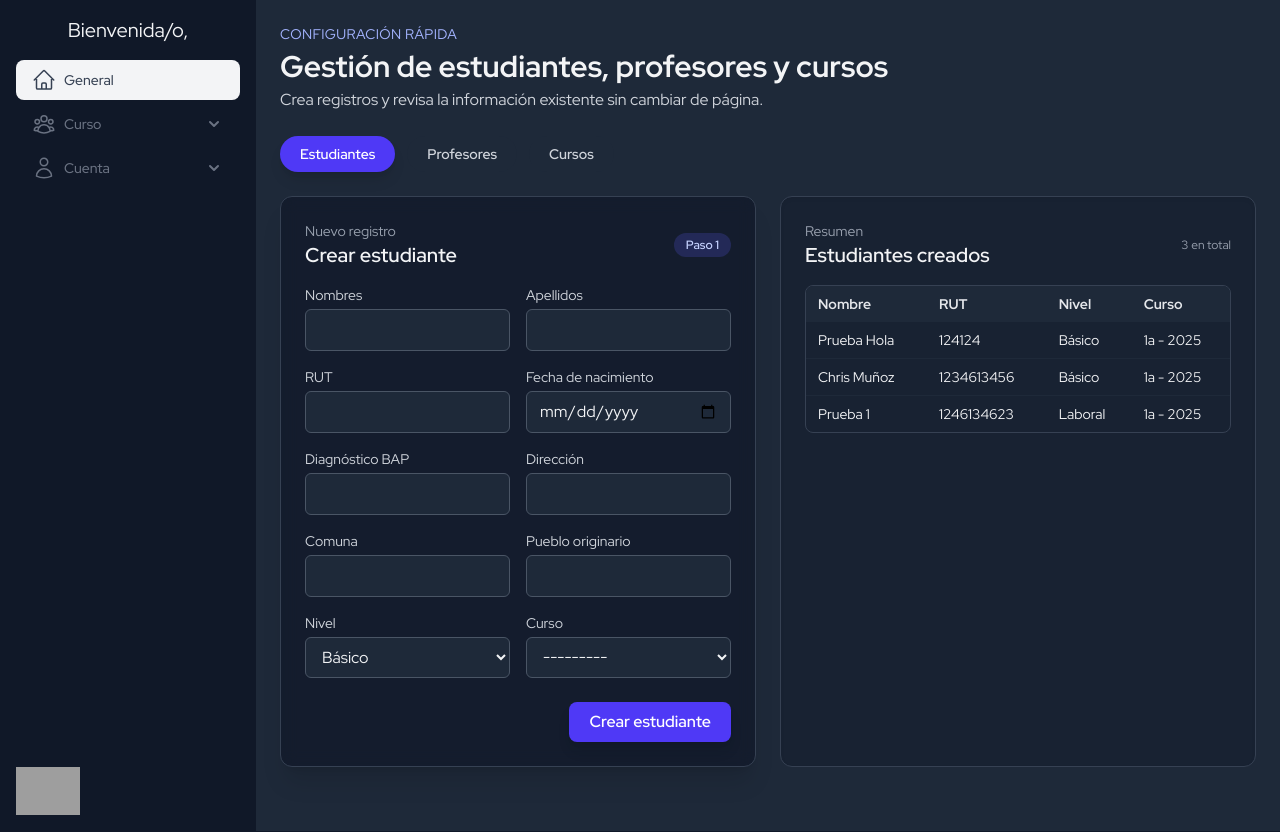
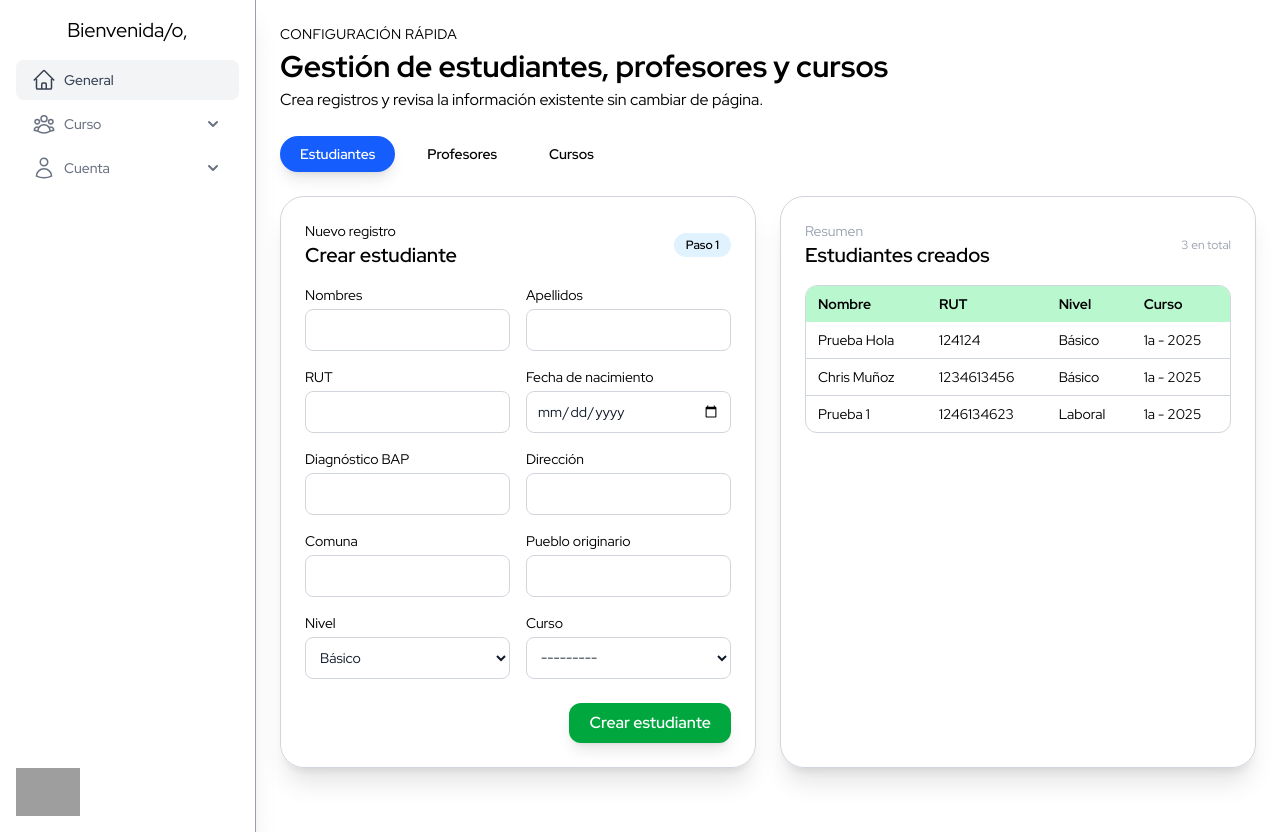
Before and after one commit to CToph02/proyectoalenkura, a Django app: page /core/gestion in a window 1280 px wide. Run offline with Django 5.2, Linux system fonts and the light colour scheme; data comes from the database, SQL or seed files in the repository; both versions use the stored data as it was after the commit; grey boxes are pictures that could not be loaded.

Commit message:
CToph02: se mejoró visualmente los colores en modo claro

```diff
--- a/alenkura/aula/templates/aula/proyecto.html
+++ b/alenkura/aula/templates/aula/proyecto.html
@@ -4,9 +4,9 @@
 {% block content %}
 <div class="mb-6 flex items-center justify-between">
   <div>
-    <p class="text-sm uppercase tracking-wide text-indigo-400">Proyecto de aula</p>
+    <p class="text-sm uppercase tracking-wide text-indigo-600 dark:text-indigo-400">Proyecto de aula</p>
     <h1 class="text-3xl font-bold text-white">Proyecto de aula</h1>
-    <p class="mt-2 text-sm text-gray-300">Selecciona qué quieres hacer: crear un nuevo proyecto o revisar los que ya fueron creados.</p>
+    <p class="mt-2 text-sm text-gray-400">Selecciona qué quieres hacer: crear un nuevo proyecto o revisar los que ya fueron creados.</p>
   </div>
 </div>
 
--- a/alenkura/core/forms.py
+++ b/alenkura/core/forms.py
@@ -49,6 +49,22 @@ class EstudianteForm(BaseStyledModelForm):
             "nivel": "Nivel",
             "curso": "Curso",
         }
+    def __init__(self, *args, **kwargs):
+        super().__init__(*args, **kwargs)
+
+        # Iteramos sobre todos los campos del formulario
+        for field_name, field in self.fields.items():
+            # Definimos las clases de Tailwind comunes para todos los inputs
+            # bg-white: fondo blanco
+            # text-gray-900: texto oscuro
+            # border-gray-300: borde gris suave
+            # rounded-lg: bordes redondeados
+            # w-full: ancho completo
+            # p-2.5: padding interno
+            css_classes = 'bg-white border border-gray-300 text-gray-900 text-sm rounded-lg focus:ring-blue-500 focus:border-blue-500 block w-full p-2.5 dark:bg-gray-700 dark:border-gray-600 dark:placeholder-gray-400 dark:text-white'
+
+            # Agregamos las clases al widget existente
+            field.widget.attrs.update({'class': css_classes})
 
 
 class ProfesorForm(BaseStyledModelForm):
@@ -94,12 +110,27 @@ class ProfesorForm(BaseStyledModelForm):
             user.save()
         return user
 
+    def __init__(self, *args, **kwargs):
+        super().__init__(*args, **kwargs)
+
+        for field_name, field in self.fields.items():
+            css_classes = 'bg-white border border-gray-300 text-gray-900 text-sm rounded-lg focus:ring-blue-500 focus:border-blue-500 block w-full p-2.5 dark:bg-gray-700 dark:border-gray-600 dark:placeholder-gray-400 dark:text-white'
+
+            # Agregamos las clases al widget existente
+            field.widget.attrs.update({'class': css_classes})
+
 
 class CursoForm(BaseStyledModelForm):
     def __init__(self, *args, **kwargs):
         super().__init__(*args, **kwargs)
         self.fields["sala_id"].required = False
         self.fields["sala_id"].empty_label = "Sin sala asignada"
+
+        for field_name, field in self.fields.items():
+            css_classes = 'bg-white border border-gray-300 text-gray-900 text-sm rounded-lg focus:ring-blue-500 focus:border-blue-500 block w-full p-2.5 dark:bg-gray-700 dark:border-gray-600 dark:placeholder-gray-400 dark:text-white'
+
+            # Agregamos las clases al widget existente
+            field.widget.attrs.update({'class': css_classes})
 
     class Meta:
         model = Curso
--- a/alenkura/core/templates/gestion.html
+++ b/alenkura/core/templates/gestion.html
@@ -5,9 +5,9 @@
 {% block content %}
 <section class="space-y-6">
   <header class="flex flex-col gap-1">
-    <p class="text-sm uppercase tracking-wide text-indigo-300">Configuración rápida</p>
+    <p class="text-sm uppercase tracking-wide dark:text-indigo-300">Configuración rápida</p>
     <h1 class="text-3xl font-bold">Gestión de estudiantes, profesores y cursos</h1>
-    <p class="text-gray-300">Crea registros y revisa la información existente sin cambiar de página.</p>
+    <p class="dark:text-gray-300">Crea registros y revisa la información existente sin cambiar de página.</p>
   </header>
 
   {% if messages %}
@@ -38,20 +38,20 @@
   <div class="space-y-10">
     <div data-panel="estudiantes" class="{% if active_tab != 'estudiantes' %}hidden{% endif %} space-y-6">
       <div class="grid gap-6 lg:grid-cols-2">
-        <form method="post" class="rounded-xl border border-gray-700 bg-gray-900/70 p-6 shadow-xl backdrop-blur">
+        <form method="post" class="rounded-3xl border border-gray-300 dark:border-gray-200 dark:bg-gray-900/70 p-6 shadow-xl backdrop-blur">
           {% csrf_token %}
           <input type="hidden" name="active_tab" value="estudiantes">
           <div class="flex items-center justify-between">
             <div>
-              <p class="text-sm text-gray-400">Nuevo registro</p>
+              <p class="text-sm dark:text-gray-400">Nuevo registro</p>
               <h2 class="text-xl font-semibold">Crear estudiante</h2>
             </div>
-            <span class="rounded-full bg-indigo-500/20 px-3 py-1 text-xs font-semibold text-indigo-200">Paso 1</span>
+            <span class="rounded-full px-3 py-1 text-xs font-semibold bg-sky-100 dark:bg-indigo-500/20 dark:text-indigo-200">Paso 1</span>
           </div>
           <div class="mt-4 grid gap-4 md:grid-cols-2">
             {% for field in estudiante_form %}
             <div>
-              <label class="mb-1 block text-sm text-gray-300">{{ field.label }}</label>
+              <label class="mb-1 block text-sm dark:text-gray-300">{{ field.label }}</label>
               {{ field }}
               {% if field.help_text %}
               <p class="text-xs text-gray-400">{{ field.help_text }}</p>
@@ -64,13 +64,13 @@
           </div>
           <div class="mt-6 flex justify-end">
             <button type="submit"
-              class="rounded-lg bg-indigo-600 px-5 py-2 font-semibold text-white shadow-lg transition hover:bg-indigo-500 focus:outline-none focus:ring-2 focus:ring-indigo-300">
+              class="rounded-xl bg-green-600 px-5 py-2 font-semibold text-white shadow-lg transition hover:bg-indigo-500 focus:outline-none focus:ring-2 focus:ring-indigo-300">
               Crear estudiante
             </button>
           </div>
         </form>
 
-        <div class="rounded-xl border border-gray-700 bg-gray-900/40 p-6 shadow-inner">
+        <div class="rounded-3xl border border-gray-300 dark:border-gray-700 dark:bg-gray-900/40 p-6 shadow-xl">
           <div class="flex items-center justify-between">
             <div>
               <p class="text-sm text-gray-400">Resumen</p>
@@ -78,9 +78,9 @@
             </div>
             <span class="text-xs text-gray-400">{{ estudiantes|length }} en total</span>
           </div>
-          <div class="mt-4 max-h-[28rem] overflow-auto rounded-lg border border-gray-700">
+          <div class="rounded-xl mt-4 max-h-[28rem] overflow-auto border border-gray-300 dark:border-gray-700">
             <table class="min-w-full text-sm">
-              <thead class="bg-gray-800 text-gray-200">
+              <thead class="bg-green-200 dark:bg-gray-800 dark:text-gray-200">
                 <tr class="text-left">
                   <th class="px-3 py-2">Nombre</th>
                   <th class="px-3 py-2">RUT</th>
@@ -88,9 +88,9 @@
                   <th class="px-3 py-2">Curso</th>
                 </tr>
               </thead>
-              <tbody class="divide-y divide-gray-800">
+              <tbody class="divide-y divide-gray-300 dark:divide-gray-800">
                 {% for estudiante in estudiantes %}
-                <tr class="hover:bg-gray-800/60">
+                <tr class="hover:bg-green-50 dark:hover:bg-gray-800/60">
                   <td class="px-3 py-2">{{ estudiante.first_name }} {{ estudiante.last_name }}</td>
                   <td class="px-3 py-2">{{ estudiante.rut }}</td>
                   <td class="px-3 py-2">{{ estudiante.get_nivel_display }}</td>
@@ -110,7 +110,7 @@
 
     <div data-panel="profesores" class="{% if active_tab != 'profesores' %}hidden{% endif %} space-y-6">
       <div class="grid gap-6 lg:grid-cols-2">
-        <form method="post" class="rounded-xl border border-gray-700 bg-gray-900/70 p-6 shadow-xl backdrop-blur">
+        <form method="post" class="rounded-3xl border border-gray-300 dark:border-gray-700 dark:bg-gray-900/70 p-6 shadow-xl backdrop-blur">
           {% csrf_token %}
           <input type="hidden" name="active_tab" value="profesores">
           <div class="flex items-center justify-between">
@@ -118,12 +118,12 @@
               <p class="text-sm text-gray-400">Nuevo registro</p>
               <h2 class="text-xl font-semibold">Crear profesor</h2>
             </div>
-            <span class="rounded-full bg-indigo-500/20 px-3 py-1 text-xs font-semibold text-indigo-200">Paso 2</span>
+            <span class="rounded-full px-3 py-1 text-xs font-semibold bg-sky-100 dark:bg-indigo-500/20 dark:text-indigo-200">Paso 2</span>
           </div>
           <div class="mt-4 grid gap-4 md:grid-cols-2">
             {% for field in profesor_form %}
             <div>
-              <label class="mb-1 block text-sm text-gray-300">{{ field.label }}</label>
+              <label class="mb-1 block text-sm dark:text-gray-300">{{ field.label }}</label>
               {{ field }}
               {% if field.help_text %}
               <p class="text-xs text-gray-400">{{ field.help_text }}</p>
@@ -136,13 +136,13 @@
           </div>
           <div class="mt-6 flex justify-end">
             <button type="submit"
-              class="rounded-lg bg-indigo-600 px-5 py-2 font-semibold text-white shadow-lg transition hover:bg-indigo-500 focus:outline-none focus:ring-2 focus:ring-indigo-300">
+              class="rounded-xl bg-green-600 px-5 py-2 font-semibold text-white shadow-lg transition hover:bg-green-500 focus:outline-none focus:ring-2 focus:ring-indigo-300">
               Crear profesor
             </button>
           </div>
         </form>
 
-        <div class="rounded-xl border border-gray-700 bg-gray-900/40 p-6 shadow-inner">
+        <div class="rounded-3xl border border-gray-300 dark:border-gray-700 dark:bg-gray-900/40 p-6 shadow-xl">
           <div class="flex items-center justify-between">
             <div>
               <p class="text-sm text-gray-400">Resumen</p>
@@ -150,9 +150,9 @@
             </div>
             <span class="text-xs text-gray-400">{{ profesores|length }} en total</span>
           </div>
-          <div class="mt-4 max-h-[28rem] overflow-auto rounded-lg border border-gray-700">
+          <div class="rounded-xl mt-4 max-h-[28rem] overflow-auto border border-gray-300 dark:border-gray-700">
             <table class="min-w-full text-sm">
-              <thead class="bg-gray-800 text-gray-200">
+              <thead class="bg-green-200 dark:bg-gray-800 dark:text-gray-200">
                 <tr class="text-left">
                   <th class="px-3 py-2">Usuario</th>
                   <th class="px-3 py-2">Nombre</th>
@@ -160,9 +160,9 @@
                   <th class="px-3 py-2">Profesión</th>
                 </tr>
               </thead>
-              <tbody class="divide-y divide-gray-800">
+              <tbody class="divide-y divide-gray-300 dark:divide-gray-800">
                 {% for profesor in profesores %}
-                <tr class="hover:bg-gray-800/60">
+                <tr class="hover:bg-green-50 dark:hover:bg-gray-800/60">
                   <td class="px-3 py-2">{{ profesor.username }}</td>
                   <td class="px-3 py-2">{{ profesor.get_full_name|default:'Sin nombre' }}</td>
                   <td class="px-3 py-2">{{ profesor.email|default:'-' }}</td>
@@ -182,7 +182,7 @@
 
     <div data-panel="cursos" class="{% if active_tab != 'cursos' %}hidden{% endif %} space-y-6">
       <div class="grid gap-6 lg:grid-cols-2">
-        <form method="post" class="rounded-xl border border-gray-700 bg-gray-900/70 p-6 shadow-xl backdrop-blur">
+        <form method="post" class="rounded-3xl border border-gray-300 dark:border-gray-700 dark:bg-gray-900/70 p-6 shadow-xl backdrop-blur">
           {% csrf_token %}
           <input type="hidden" name="active_tab" value="cursos">
           <div class="flex items-center justify-between">
@@ -190,12 +190,12 @@
               <p class="text-sm text-gray-400">Nuevo registro</p>
               <h2 class="text-xl font-semibold">Crear curso</h2>
             </div>
-            <span class="rounded-full bg-indigo-500/20 px-3 py-1 text-xs font-semibold text-indigo-200">Paso 3</span>
+            <span class="rounded-full px-3 py-1 text-xs font-semibold bg-sky-100 dark:bg-indigo-500/20 dark:text-indigo-200">Paso 3</span>
           </div>
           <div class="mt-4 grid gap-4 md:grid-cols-2">
             {% for field in curso_form %}
             <div>
-              <label class="mb-1 block text-sm text-gray-300">{{ field.label }}</label>
+              <label class="mb-1 block text-sm dark:text-gray-300">{{ field.label }}</label>
               {{ field }}
               {% if field.help_text %}
               <p class="text-xs text-gray-400">{{ field.help_text }}</p>
@@ -208,13 +208,13 @@
           </div>
           <div class="mt-6 flex justify-end">
             <button type="submit"
-              class="rounded-lg bg-indigo-600 px-5 py-2 font-semibold text-white shadow-lg transition hover:bg-indigo-500 focus:outline-none focus:ring-2 focus:ring-indigo-300">
+              class="rounded-xl bg-green-600 hover:bg-green-500 dark:bg-indigo-600 px-5 py-2 font-semibold text-white shadow-lg transition dark:hover:bg-indigo-500 focus:outline-none focus:ring-2 focus:ring-indigo-300">
               Crear curso
             </button>
           </div>
         </form>
 
-        <div class="rounded-xl border border-gray-700 bg-gray-900/40 p-6 shadow-inner">
+        <div class="rounded-3xl border border-gray-300 dark:border-gray-700 dark:bg-gray-900/40 p-6 shadow-xl">
           <div class="flex items-center justify-between">
             <div>
               <p class="text-sm text-gray-400">Resumen</p>
@@ -222,18 +222,18 @@
             </div>
             <span class="text-xs text-gray-400">{{ cursos|length }} en total</span>
           </div>
-          <div class="mt-4 max-h-[28rem] overflow-auto rounded-lg border border-gray-700">
+          <div class="rounded-xl mt-4 max-h-[28rem] overflow-auto border border-gray-300 dark:border-gray-700">
             <table class="min-w-full text-sm">
-              <thead class="bg-gray-800 text-gray-200">
+              <thead class="bg-green-200 dark:bg-gray-800 dark:text-gray-200">
                 <tr class="text-left">
                   <th class="px-3 py-2">Nombre</th>
                   <th class="px-3 py-2">Nivel</th>
                   <th class="px-3 py-2">Sala</th>
                 </tr>
               </thead>
-              <tbody class="divide-y divide-gray-800">
+              <tbody class="divide-y divide-gray-300 dark:divide-gray-800">
                 {% for curso in cursos %}
-                <tr class="hover:bg-gray-800/60">
+                <tr class="hover:bg-green-50 dark:hover:bg-gray-800/60">
                   <td class="px-3 py-2">{{ curso.name }}</td>
                   <td class="px-3 py-2">{{ curso.get_level_display }}</td>
                   <td class="px-3 py-2">{{ curso.sala_id|default:'Sin sala' }}</td>
@@ -261,7 +261,7 @@
   const setActiveTab = (tab) => {
     tabButtons.forEach((btn) => {
       const isActive = btn.dataset.tab === tab;
-      btn.className = `tab-trigger rounded-full px-5 py-2 text-sm font-semibold transition ${isActive ? 'bg-indigo-600 text-white shadow-lg' : 'bg-gray-800 text-gray-300 hover:bg-gray-700'}`;
+      btn.className = `tab-trigger rounded-full px-5 py-2 text-sm font-semibold transition ${isActive ? 'bg-blue-600 text-white shadow-lg hover:bg-blue-700' : 'dark:bg-gray-800 hover:bg-gray-100'}`;
     });
 
     panels.forEach((panel) => {
--- a/alenkura/templates/base.html
+++ b/alenkura/templates/base.html
@@ -16,9 +16,9 @@
 
 </head>
 
-<body class="min-h-screen bg-gray-800 text-gray-100">
+<body class="min-h-screen dark:bg-gray-800 dark:text-gray-100">
   <div class="flex min-h-screen">
-    <aside class="flex flex-col w-64 bg-gray-900 p-4 justify-between">
+    <aside class="flex flex-col w-64 dark:bg-gray-900 p-4 justify-between shadow-xl border-r border-gray-400">
       <ul class="space-y-1">
         <p class="text-xl text-center mb-4">Bienvenida/o, {{user.username}}</p>
         <li>
```
Also changed, not shown: alenkura/core/templates/estudiantes.html (+20 -11 lines), alenkura/instrumentosApp/templates/indicadores.html (+11 -11 lines), alenkura/instrumentosApp/templates/notas.html (+5 -5 lines), alenkura/templates/login.html (+6 -6 lines), alenkura/db.sqlite3.
